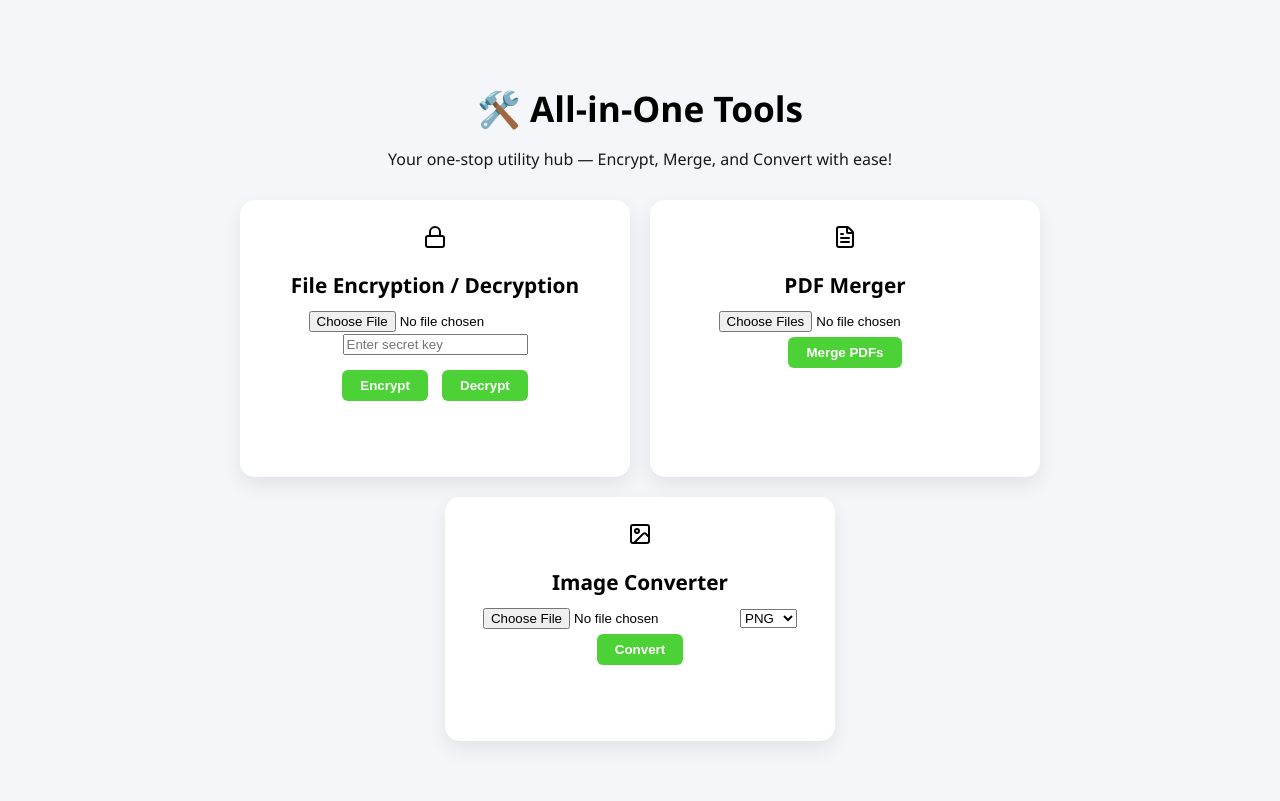
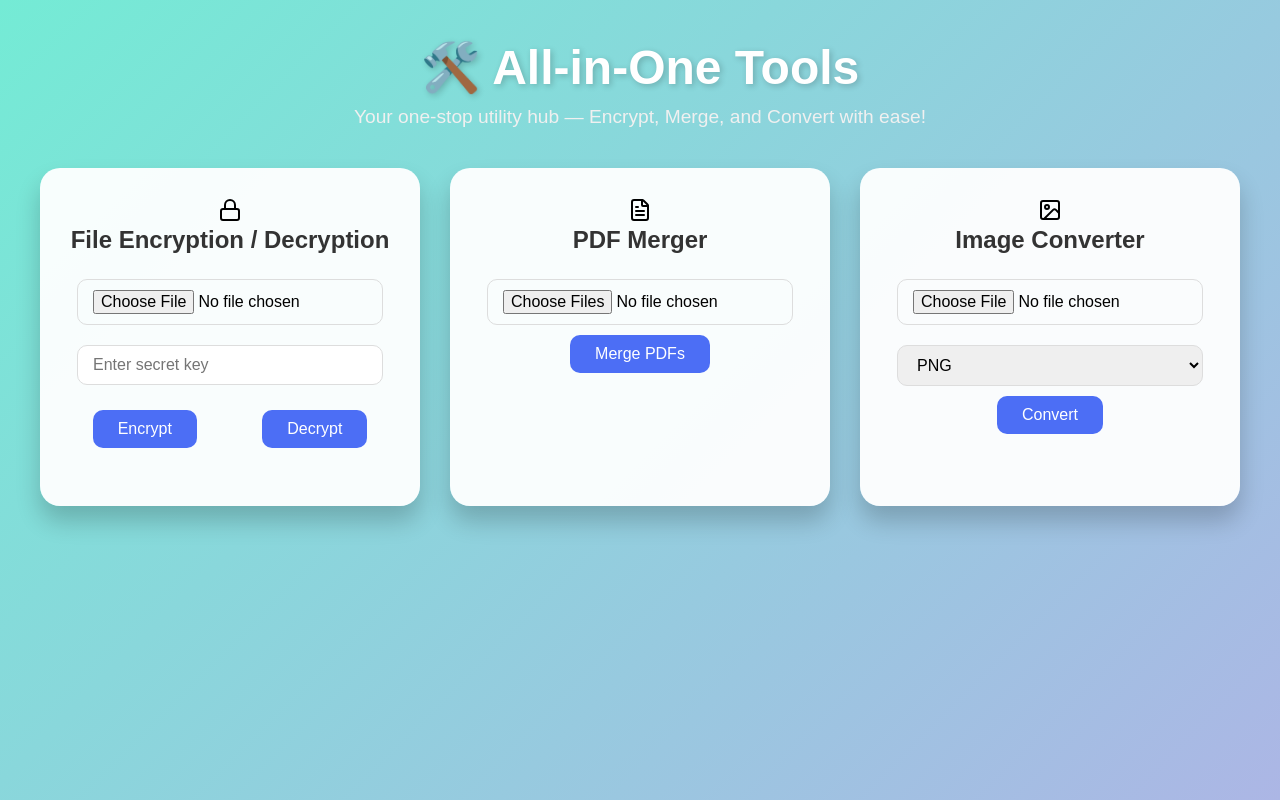
Before and after one commit to bhaskar-max/all-in-one-tools-frontend, a plain HTML site: page index.html in a window 1280 px wide. Drawn offline with nearby package versions, Linux system fonts and the light colour scheme.

Commit message:
Update frontend with modern design and working tools

```diff
--- a/app.js
+++ b/app.js
@@ -26,7 +26,7 @@ document.getElementById("encryptBtn").addEventListener("click", async () => {
       const url = URL.createObjectURL(blob);
       const a = document.createElement("a");
       a.href = url;
-      a.download = "encrypted.enc";
+      a.download = `encrypted_${file.name}.enc`;
       a.click();
       showStatus("encStatus", "✅ File encrypted successfully!", "#44bd32");
     } else showStatus("encStatus", "❌ Encryption failed!", "#e84118");
@@ -45,6 +45,7 @@ document.getElementById("decryptBtn").addEventListener("click", async () => {
   const formData = new FormData();
   formData.append("file", file);
   formData.append("key", key);
+  formData.append("originalName", file.name.replace(/^encrypted_\d+_/, "").replace(/\.enc$/, "")); // send original name
 
   try {
     const res = await fetch(`${backendURL}/api/decrypt`, { method: "POST", body: formData });
@@ -53,7 +54,7 @@ document.getElementById("decryptBtn").addEventListener("click", async () => {
       const url = URL.createObjectURL(blob);
       const a = document.createElement("a");
       a.href = url;
-      a.download = "decrypted_file";
+      a.download = file.name.replace(/^encrypted_\d+_/, "").replace(/\.enc$/, "");
       a.click();
       showStatus("encStatus", "✅ File decrypted successfully!", "#44bd32");
     } else showStatus("encStatus", "❌ Decryption failed!", "#e84118");
@@ -105,7 +106,8 @@ document.getElementById("convertBtn").addEventListener("click", async () => {
       const url = URL.createObjectURL(blob);
       const a = document.createElement("a");
       a.href = url;
-      a.download = `converted.${format}`;
+      const originalName = file.name.split(".")[0];
+      a.download = `${originalName}.${format}`;
       a.click();
       showStatus("imgStatus", "✅ Image converted successfully!", "#44bd32");
     } else showStatus("imgStatus", "❌ Conversion failed!", "#e84118");
--- a/index.html
+++ b/index.html
@@ -3,15 +3,17 @@
 <head>
   <meta charset="UTF-8" />
   <meta name="viewport" content="width=device-width, initial-scale=1.0" />
-  <title>All-in-One Tools</title>
+  <title>🛠️ All-in-One Tools</title>
   <link rel="stylesheet" href="style.css" />
   <!-- Lucide Icons -->
   <script src="https://unpkg.com/lucide@latest"></script>
 </head>
 <body>
   <div class="container">
-    <h1>🛠️ All-in-One Tools</h1>
-    <p style="opacity:0.9;">Your one-stop utility hub — Encrypt, Merge, and Convert with ease!</p>
+    <header>
+      <h1>🛠️ All-in-One Tools</h1>
+      <p>Your one-stop utility hub — Encrypt, Merge, and Convert with ease!</p>
+    </header>
 
     <div class="tools">
       <!-- 🔐 File Encryption / Decryption -->
@@ -20,11 +22,11 @@
         <h2>File Encryption / Decryption</h2>
         <input type="file" id="encFile" />
         <input type="text" id="encKey" placeholder="Enter secret key" />
-        <div style="margin-top:10px;">
+        <div class="buttons">
           <button id="encryptBtn">Encrypt</button>
           <button id="decryptBtn">Decrypt</button>
         </div>
-        <p id="encStatus" class="status"></p>
+        <p class="status" id="encStatus"></p>
       </div>
 
       <!-- 📄 PDF Merger -->
@@ -33,7 +35,7 @@
         <h2>PDF Merger</h2>
         <input type="file" id="pdfFiles" multiple accept=".pdf" />
         <button id="mergeBtn">Merge PDFs</button>
-        <p id="pdfStatus" class="status"></p>
+        <p class="status" id="pdfStatus"></p>
       </div>
 
       <!-- 🖼️ Image Converter -->
@@ -44,9 +46,10 @@
         <select id="imgFormat">
           <option value="png">PNG</option>
           <option value="jpeg">JPEG</option>
+          <option value="webp">WEBP</option>
         </select>
         <button id="convertBtn">Convert</button>
-        <p id="imgStatus" class="status"></p>
+        <p class="status" id="imgStatus"></p>
       </div>
     </div>
   </div>
--- a/style.css
+++ b/style.css
@@ -1,89 +1,121 @@
-/* ========== Global ========== */
-body {
-  font-family: "Segoe UI", Tahoma, Geneva, Verdana, sans-serif;
-  background: #f5f6fa;
+/* Reset & base styles */
+* {
+  box-sizing: border-box;
   margin: 0;
   padding: 0;
+  font-family: 'Poppins', sans-serif;
+}
+
+body {
+  background: linear-gradient(135deg, #74ebd5 0%, #ACB6E5 100%);
+  min-height: 100vh;
+  display: flex;
+  justify-content: center;
+  align-items: flex-start;
+  padding: 40px 20px;
 }
 
 .container {
-  max-width: 900px;
-  margin: 40px auto;
+  width: 100%;
+  max-width: 1200px;
   text-align: center;
-  padding: 20px;
 }
 
-h1 {
-  font-size: 2.2rem;
+header h1 {
+  font-size: 3rem;
+  color: #fff;
   margin-bottom: 10px;
+  text-shadow: 2px 2px 6px rgba(0,0,0,0.2);
 }
 
-p {
-  font-size: 1rem;
+header p {
+  font-size: 1.2rem;
+  color: #f0f0f0;
+  margin-bottom: 40px;
 }
 
-/* ========== Tools Grid ========== */
+/* Tools Grid */
 .tools {
-  display: flex;
-  flex-wrap: wrap;
-  justify-content: center;
-  gap: 20px;
-  margin-top: 30px;
+  display: grid;
+  grid-template-columns: repeat(auto-fit, minmax(300px, 1fr));
+  gap: 30px;
 }
 
+/* Tool Card */
 .tool-card {
-  background: #fff;
-  border-radius: 15px;
-  box-shadow: 0 8px 20px rgba(0,0,0,0.08);
-  padding: 25px 20px;
-  flex: 1 1 300px;
-  max-width: 350px;
-  text-align: center;
-  transition: transform 0.3s ease, box-shadow 0.3s ease;
+  background: rgba(255, 255, 255, 0.95);
+  padding: 30px 20px;
+  border-radius: 20px;
+  box-shadow: 0 15px 25px rgba(0,0,0,0.2);
+  transition: transform 0.3s, box-shadow 0.3s;
 }
 
 .tool-card:hover {
   transform: translateY(-5px);
-  box-shadow: 0 12px 25px rgba(0,0,0,0.15);
+  box-shadow: 0 20px 35px rgba(0,0,0,0.3);
 }
 
 .tool-card i {
-  font-size: 2.5rem;
-  color: #4cd137;
+  font-size: 3rem;
+  color: #4c6ef5;
   margin-bottom: 15px;
 }
 
 .tool-card h2 {
-  font-size: 1.3rem;
-  margin-bottom: 10px;
+  font-size: 1.5rem;
+  margin-bottom: 15px;
+  color: #333;
 }
 
-/* ========== Buttons ========== */
-button {
-  background: #4cd137;
-  border: none;
-  color: #fff;
-  padding: 8px 18px;
-  border-radius: 6px;
-  cursor: pointer;
-  margin: 5px;
-  font-weight: bold;
-  transition: background 0.3s ease;
+.tool-card input, .tool-card select {
+  width: 90%;
+  padding: 10px 15px;
+  margin: 10px 0;
+  border-radius: 10px;
+  border: 1px solid #ddd;
+  font-size: 1rem;
 }
 
-button:hover {
-  background: #44bd32;
+.tool-card select {
+  cursor: pointer;
 }
 
-/* ========== Status Messages ========== */
+.buttons {
+  display: flex;
+  justify-content: space-around;
+  margin-top: 15px;
+}
+
+.tool-card button {
+  background: #4c6ef5;
+  color: #fff;
+  border: none;
+  padding: 10px 25px;
+  border-radius: 10px;
+  cursor: pointer;
+  font-size: 1rem;
+  transition: 0.3s;
+}
+
+.tool-card button:hover {
+  background: #3b5bdb;
+  transform: scale(1.05);
+}
+
 .status {
-  font-weight: bold;
   margin-top: 10px;
-  min-height: 20px;
-  opacity: 0;
-  transition: opacity 0.5s ease-in-out;
+  font-weight: 500;
+  font-size: 0.95rem;
+  min-height: 1.2em;
+  transition: 0.3s;
 }
 
 .status.show {
   opacity: 1;
 }
+
+@media (max-width: 768px) {
+  .tools {
+    grid-template-columns: 1fr;
+  }
+}
```
